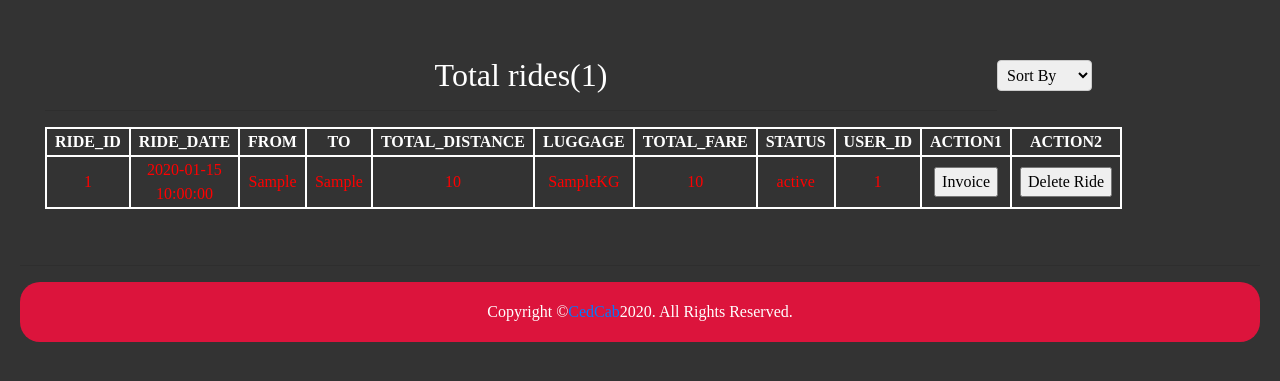
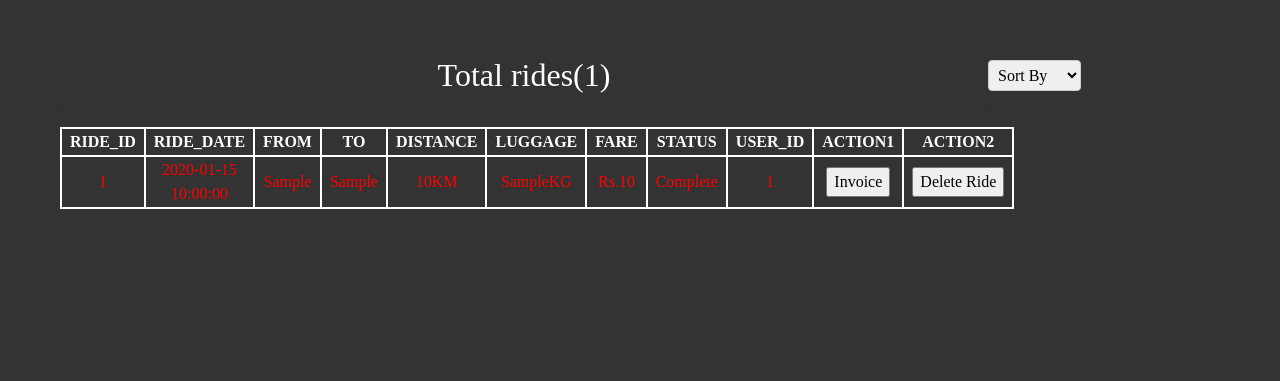
Before and after one commit to 8055danish/CedCab, a PHP site: page /admin/allRides.php in a window 1280 px wide. Shown: the part 74-455 px from the top of the page. Run offline with PHP 8.4, Linux system fonts and the light colour scheme; the visitor is signed in with stand-in values (Sample User, id 1); tables that the repository leaves empty or names only in its code hold one stand-in row (values such as "Sample post").

Commit message:
4Dec20 19:28

```diff
--- a/admin/allRides.php
+++ b/admin/allRides.php
@@ -12,22 +12,21 @@ $rides = $ride->allRides($s,$db);
 ?>
 <?php include "header.php"; ?>
 <div class="wrapper">
-	<div class="row">
 		<div class="column1">
 			<h2 class="align">Total rides(<?php echo count($rides); ?>)</h2><hr>
 			<table class="adminTable">
 				<?php if(count($rides)>0): ?>
-					<tr><th>RIDE_ID</th><th>RIDE_DATE</th><th>FROM</th><th>TO</th><th>TOTAL_DISTANCE</th><th>LUGGAGE</th><th>TOTAL_FARE</th><th>STATUS</th><th>USER_ID</th><th>ACTION1</th><th>ACTION2</th></tr>
+					<tr><th>RIDE_ID</th><th>RIDE_DATE</th><th>FROM</th><th>TO</th><th>DISTANCE</th><th>LUGGAGE</th><th>FARE</th><th>STATUS</th><th>USER_ID</th><th>ACTION1</th><th>ACTION2</th></tr>
 					<?php foreach($rides as $key=>$value): ?>
 						<tr style="color:red;">
 							<td><?php echo $value['ride_id']?></td>
 							<td><?php echo $value['ride_date']?></td>
 							<td><?php echo $value['from']?></td>
 							<td><?php echo $value['to']?></td>
-							<td><?php echo $value['total_distance']?></td>
+							<td><?php echo $value['total_distance']?>KM</td>
 							<td><?php if( $value['luggage'])echo $value['luggage']."KG";else echo "0KG"?></td>
-							<td><?php echo $value['total_fare']?></td>
-							<td><?php echo $value['status']?></td>
+							<td>Rs.<?php echo $value['total_fare']?></td>
+							<td><?php if($value['status']=='0')echo "Cancelled";elseif($value['status']=='1')echo "Pending";else echo"Complete";?></td>
 							<td><?php echo $value['customer_user_id']?></td>
 							<td><input type="button" value="Invoice" data-toggle="modal" data-target="#myModal-<?php echo $value['ride_id']; ?>"></td>
 							<td><input type="button" value="Delete Ride" onclick=" deleteRide(<?php echo $value['ride_id']?>)"></td>
@@ -48,7 +47,6 @@ $rides = $ride->allRides($s,$db);
 					</select>
 				</form>
 			</div>
-		</div>
 	</div>
 	<?php foreach ($rides as $key=>$value): ?>
 		<!-- The Modal -->
--- a/admin/footer.php
+++ b/admin/footer.php
@@ -1,12 +1,2 @@
-<footer><hr>
-	<div style=";
-  padding: 18px;
-  position: relative;
-  width: 100%;
-  bottom:0;
-  overflow: hidden;
-  background-color:rgb(220,20,60);
-  border-radius: 20px;" class="align color">Copyright &copy;<a href="http://cedcoss.com">CedCab</a>2020. All Rights Reserved.</div>
-</footer>
-</body>
+ </body>
 </html>
--- a/admin/header.php
+++ b/admin/header.php
@@ -4,7 +4,6 @@ if(!isset($_SESSION['alogin'])){
 	header("location:..");
 }
 ?>
-
 <!DOCTYPE html>
 <html>
 <head>
--- a/class/classes.php
+++ b/class/classes.php
@@ -281,8 +281,7 @@ class ride{
 			echo "Success,waiting for admin to approve,Check ride section";
 			return;}
 			else{
-				echo "Please Login First";
-				return;
+				echo "redirect";
 			}
 		}
 		function cancelledRides($s,$db){
--- a/index.php
+++ b/index.php
@@ -26,8 +26,8 @@ $tl = $location->locationShow($db);
     <div class="text-center text-color p-5">
         <h2 style="color:yellow;"><?php
         if(isset($_SESSION['login']) && isset($_SESSION['total_price'])){
-            echo "You have 1 ride in pending
-            <input type='button' class='btn-primary' value='See Detail' data-toggle='modal' data-target='#myModal'>";
+            echo "You have 1 ride
+            <input type='button' class='btn-primary' value='Click to Confirm' data-toggle='modal' data-target='#myModal'>";
         }
         ?></h2>
         <h2 id="head"></h2>
--- a/script/myScript.js
+++ b/script/myScript.js
@@ -66,6 +66,9 @@ function validate(n){
                     type:"POST",
                     url:"./ajax/ajax2.php",
                     success: function(response) {
+                        if(response="redirect"){
+                            window.location.href = "./login.php";
+                        }
                         alert(response);
                     }
                 });
```
Also changed, not shown: admin/cancelledRides.php (+3 -4 lines), admin/completeRides.php (+3 -4 lines), admin/pendingRides.php (+4 -5 lines).
